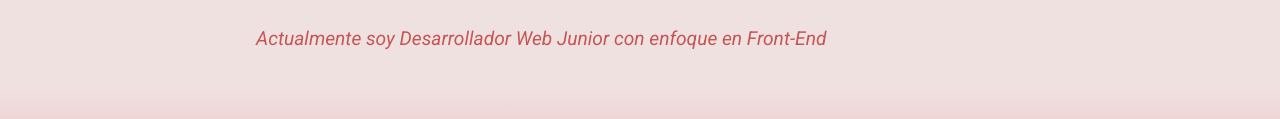
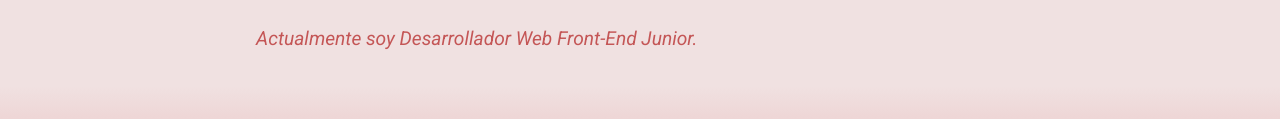
Before and after one commit to JoseDanielMantillaFranqui/PORTAFOLIO, a website: page index.html in a window 1280 px wide. Shown: the part 805-924 px from the top of the page. Drawn offline with nearby package versions, Linux system fonts and the light colour scheme.

Commit message:
Corregida frase en la sección sobre mí

```diff
--- a/index.html
+++ b/index.html
@@ -79,7 +79,7 @@
 			<div class="container sobre">
 				<h2 class="sobre-mi-titulo">Sobre mi</h2>
 				<p class="sobre-mi-parrafo">Me llamo José Daniel Mantilla Franqui, soy colombiano y tengo 20 años. Empecé mi vida laboral como agricultor. A pesar de que era bueno y dedicado en este rubro, no conseguía un lugar donde se valorara realmente mi trabajo y se lograra escalar con relación al tiempo. Así que a principios de 2023 decidí buscar una habilidad con amplia divulgación de información y bien valorizada en el mercado. Descubrí el mundo de la tecnología y el desarrollo de software gracias a Dios y a un familiar y a un amigo que me convencieron de intentarlo. Emprendí en este nuevo mundo para mí, gracias a una oportunidad excepcional de parte de Oracle y Alura Latam: El programa Oracle ONE. Desde entonces estoy en constante aprendizaje, aportando y aprovechando lo grandiosa que es esta comunidad.</p>
-				<p class="sobre-mi-parrafo">Actualmente soy Desarrollador Web Junior con enfoque en Front-End</p>
+				<p class="sobre-mi-parrafo">Actualmente soy Desarrollador Web Front-End Junior.</p>
 			</div>
 		</section>
 		<section class="skills" id="skills">
```
